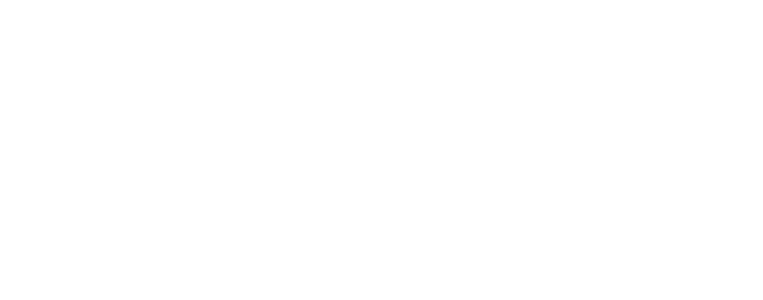
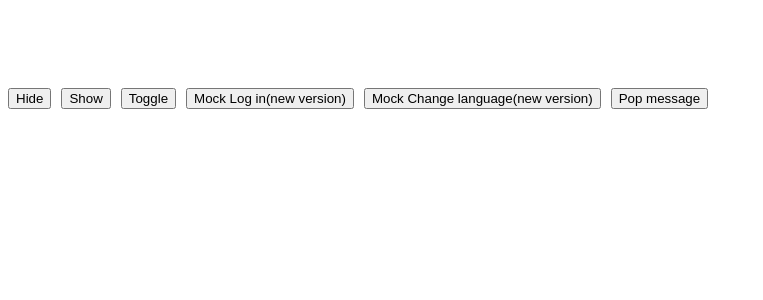
Before and after one commit to sGabunia/widget-host-app, a React (Vite) app: page / in a window 1280 px wide. Shown: the top 300 px of the page, without its empty margins (0-763 px from the left). Built offline with nearby package versions, Linux system fonts and the light colour scheme.

Commit message:
Add mock buttons

```diff
--- a/src/App.tsx
+++ b/src/App.tsx
@@ -5,9 +5,55 @@ function App() {
     "data-brand-id": "10",
     "data-host": "live"
   })
+
+  const handleHide = () => {
+    window.postMessage({ command: 'hide' }, '*');
+  };
+
+  const handleShow = () => {
+    window.postMessage({ command: 'show' }, '*');
+  };
+
+  const handleToggle = () => {
+    window.postMessage({ command: 'toggle' }, '*');
+  };
+
+  const handleLogin = () => {
+    window.postMessage({ command: 'send-data', data: { username: 'test123456', language: 'it', ID: 390 } }, '*');
+  };
+
+  const handleChangeLang = () => {
+    window.postMessage({ command: 'current-lang', data: { currentLang: 'fr' } }, '*');
+  };
+
+  const handlePop = () => {
+    // Add your pop message logic here
+  };
+
   return (
     <div>
       Script status: {status}
+      <p>Widget example page</p>
+      <div style={{ display: 'flex', gap: '10px' }}>
+        <button type="button" id="hide" onClick={handleHide}>
+          Hide
+        </button>
+        <button type="button" id="show" onClick={handleShow}>
+          Show
+        </button>
+        <button type="button" id="toggle" onClick={handleToggle}>
+          Toggle
+        </button>
+        <button type="button" id="login" onClick={handleLogin}>
+          Mock Log in(new version)
+        </button>
+        <button type="button" id="change-lang" onClick={handleChangeLang}>
+          Mock Change language(new version)
+        </button>
+        <button type="button" id="pop" onClick={handlePop}>
+          Pop message
+        </button>
+      </div>
     </div>
   )
 }
```
